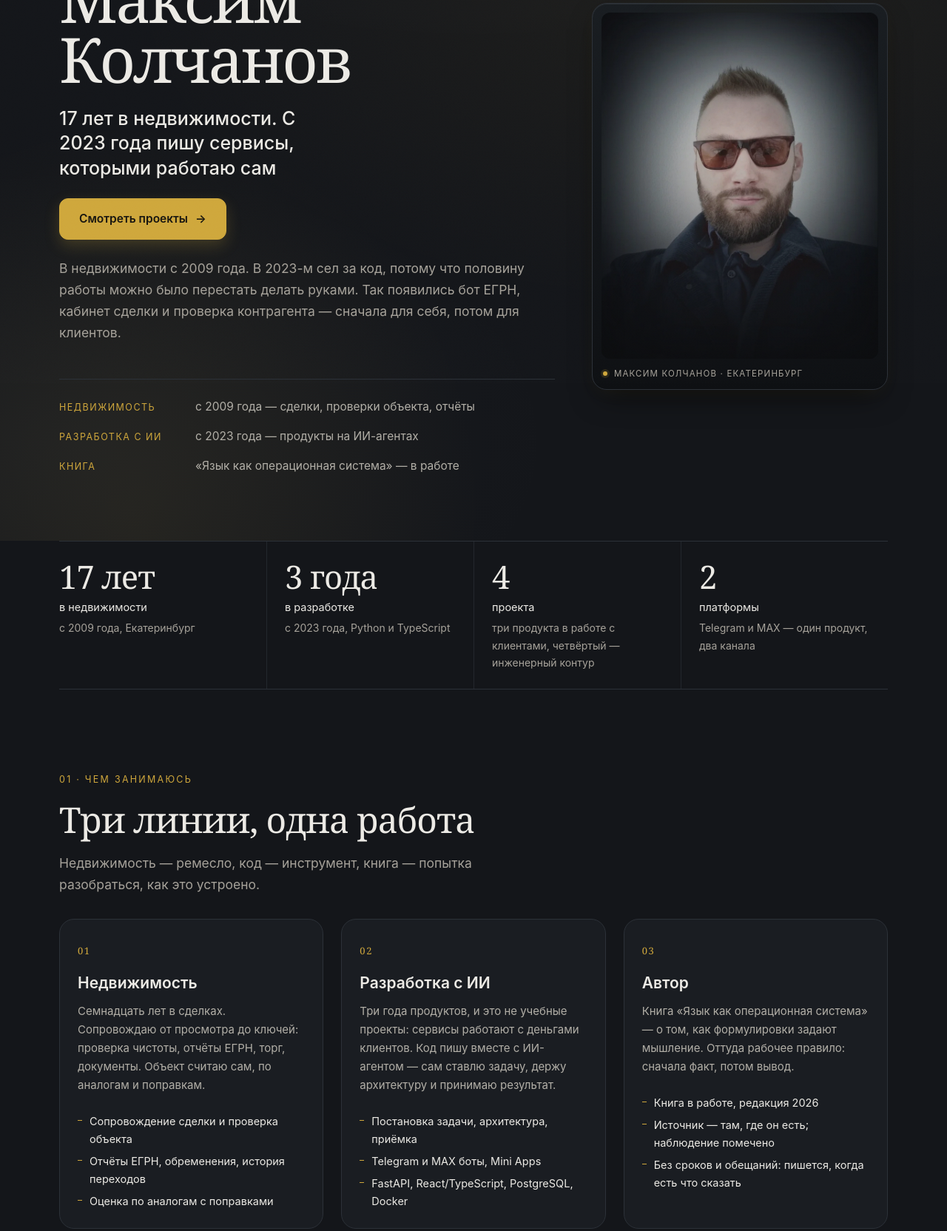
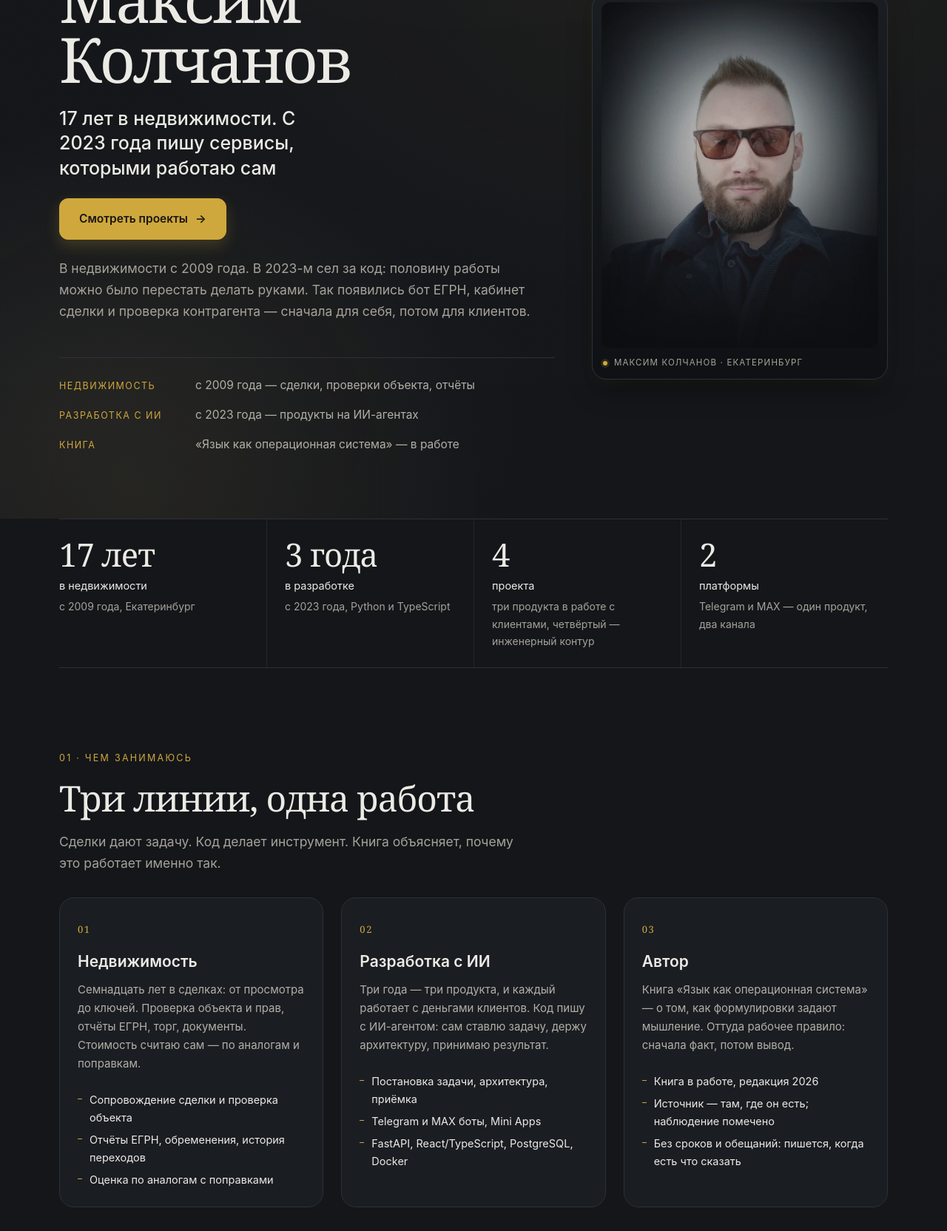
Before and after one commit to Maksim-Kolchanov/maksim-kolchanov.github.io, a plain HTML site: page index.html in a window 1280 px wide. Shown: the part 282-1946 px from the top of the page at 74% size. Drawn offline with Linux system fonts and the light colour scheme.

Commit message:
Текст: связки в подзаголовках и карточках, ритм фраз

```diff
--- a/index.html
+++ b/index.html
@@ -48,10 +48,7 @@
       <figcaption><span class="dot"></span>Максим Колчанов · Екатеринбург</figcaption>
     </figure>
     <div class="hero-body">
-      <p class="intro">В недвижимости с 2009 года. В 2023-м сел за код, потому что половину работы можно было
-перестать делать руками. Так появились бот ЕГРН, кабинет сделки и проверка контрагента —
-сначала для себя, потом для клиентов.
-</p>
+      <p class="intro">В недвижимости с 2009 года. В 2023-м сел за код: половину работы можно было перестать делать руками. Так появились бот ЕГРН, кабинет сделки и проверка контрагента — сначала для себя, потом для клиентов.</p>
       <div class="lines">
         <div class="line-item">
           <span class="label">Недвижимость</span>
@@ -102,31 +99,25 @@
     <div class="section-head">
       <span class="mark">01 · чем занимаюсь</span>
       <h2>Три линии, одна работа</h2>
-      <p>Недвижимость — ремесло, код — инструмент, книга — попытка разобраться, как это устроено.</p>
+      <p>Сделки дают задачу. Код делает инструмент. Книга объясняет, почему это работает именно так.</p>
     </div>
     <div class="dirs">
       <article class="dir">
         <span class="num">01</span>
         <h3>Недвижимость</h3>
-        <p>Семнадцать лет в сделках. Сопровождаю от просмотра до ключей: проверка чистоты,
-отчёты ЕГРН, торг, документы. Объект считаю сам, по аналогам и поправкам.
-</p>
+        <p>Семнадцать лет в сделках: от просмотра до ключей. Проверка объекта и прав, отчёты ЕГРН, торг, документы. Стоимость считаю сам — по аналогам и поправкам.</p>
         <ul><li>Сопровождение сделки и проверка объекта</li><li>Отчёты ЕГРН, обременения, история переходов</li><li>Оценка по аналогам с поправками</li></ul>
       </article>
       <article class="dir">
         <span class="num">02</span>
         <h3>Разработка с ИИ</h3>
-        <p>Три года продуктов, и это не учебные проекты: сервисы работают с деньгами клиентов.
-Код пишу вместе с ИИ-агентом — сам ставлю задачу, держу архитектуру и принимаю результат.
-</p>
+        <p>Три года — три продукта, и каждый работает с деньгами клиентов. Код пишу с ИИ-агентом: сам ставлю задачу, держу архитектуру, принимаю результат.</p>
         <ul><li>Постановка задачи, архитектура, приёмка</li><li>Telegram и MAX боты, Mini Apps</li><li>FastAPI, React/TypeScript, PostgreSQL, Docker</li></ul>
       </article>
       <article class="dir">
         <span class="num">03</span>
         <h3>Автор</h3>
-        <p>Книга «Язык как операционная система» — о том, как формулировки задают
-мышление. Оттуда рабочее правило: сначала факт, потом вывод.
-</p>
+        <p>Книга «Язык как операционная система» — о том, как формулировки задают мышление. Оттуда рабочее правило: сначала факт, потом вывод.</p>
         <ul><li>Книга в работе, редакция 2026</li><li>Источник — там, где он есть; наблюдение помечено</li><li>Без сроков и обещаний: пишется, когда есть что сказать</li></ul>
       </article>
     </div>
@@ -231,7 +222,7 @@
     <div class="section-head">
       <span class="mark">03 · правила</span>
       <h2>Как я работаю</h2>
-      <p>Пять правил, по которым работаю.</p>
+      <p>Пять правил, которые сложились из сделок и кода.</p>
     </div>
     <div class="principles">
       <div class="principle">
```
